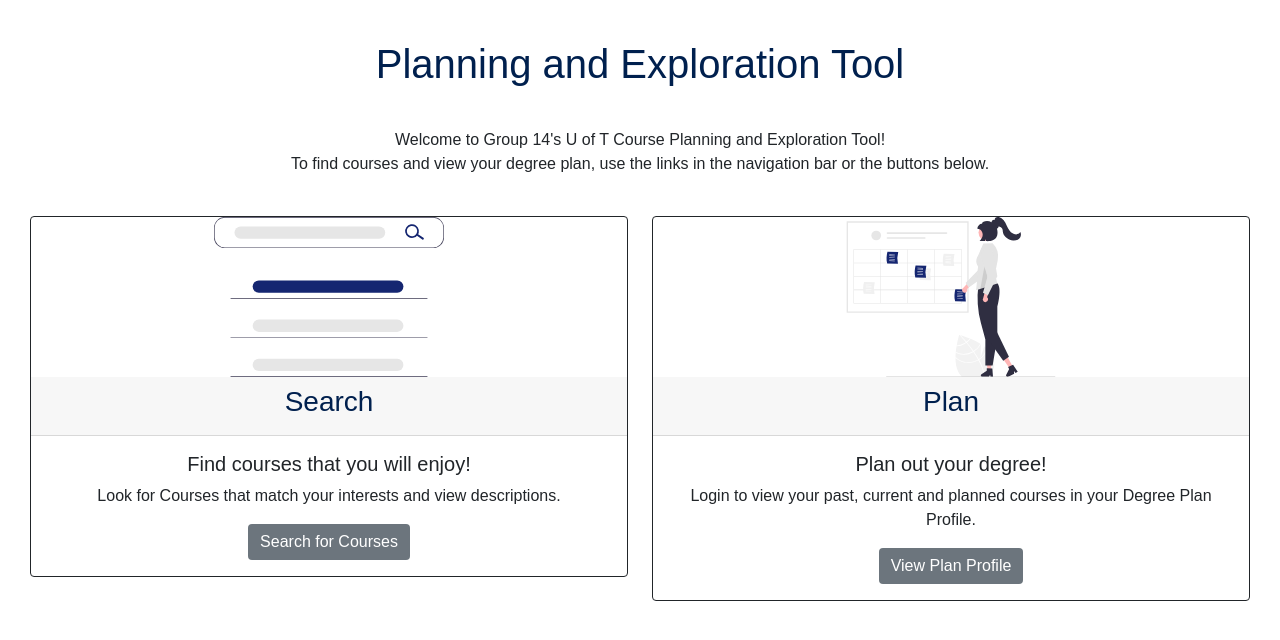
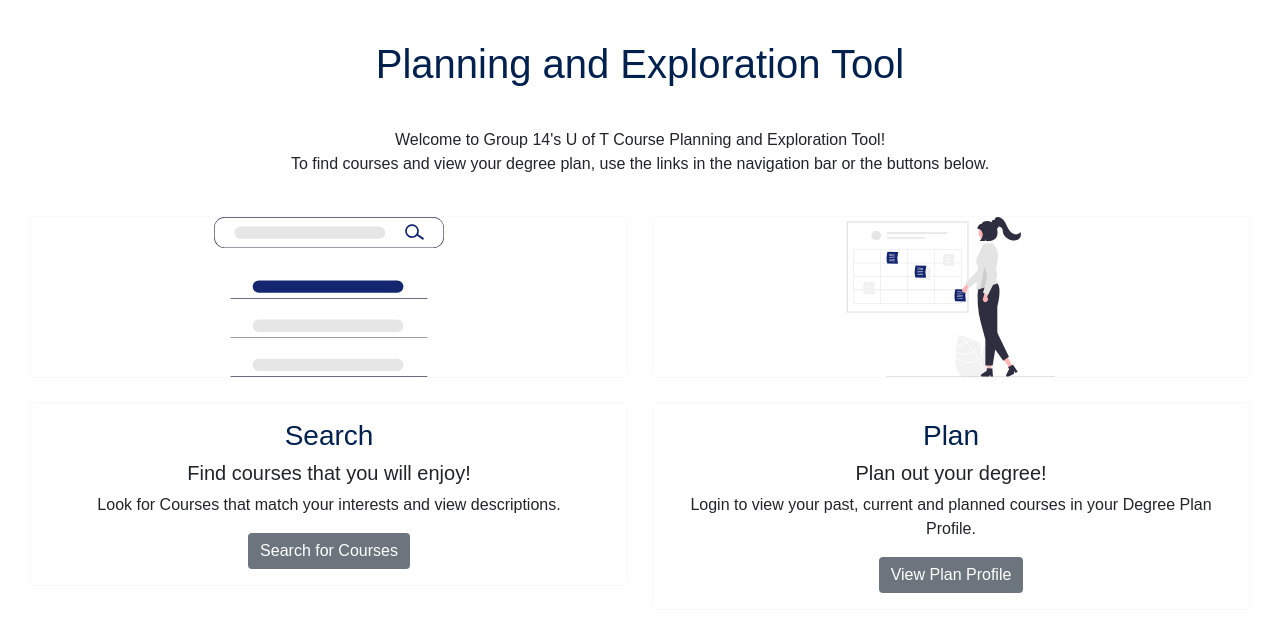
Before and after one commit to ECE444-2021Fall/project1-education-pathways-group-14-commuters, a Flask app: template templates/index.html in a window 1280 px wide. Shown: the part 100-740 px from the top of the page. Run offline with Flask 2, Linux system fonts and the light colour scheme; the template is opened without the code that fills it, so the values that code supplies are empty; parts of the project's set-up code (start-up, migrations or seed data) failed here and were passed over; some libraries are stand-ins or nearby versions.

Commit message:
Changed display to grid of cards.

```diff
--- a/templates/index.html
+++ b/templates/index.html
@@ -15,9 +15,50 @@
     To find courses and view your degree plan, use the links in the navigation bar or the buttons below.</p>
 </div>
 <div id="description-section">
-  <div class="row">
+
+  <div class="row row-cols-1 row-cols-md-2 g-4">
+
+    <div class="col-md-6">
+      <div class="card border-light text-center">
+        <img src="/static/undraw_search_re_x5gq.svg" class="card-img" alt="Search">
+      </div>
+    </div>
+
+    <div class="col-md-6">
+      <div class="card border-light text-center">
+        <img src="/static/undraw_events_re_98ue.svg" class="card-img" alt="Plan">
+      </div>
+    </div>
+
+    <div class="col-md-6">
+      <div class="card border-light text-center">
+        <div class="card-body">
+          <h3>Search</h3>
+          <h5 class="card-title">Find courses that you will enjoy!</h5>
+          <p class="card-text"> Look for Courses that match your interests and view
+            descriptions.</p>
+          <a href="/search" class="btn btn-secondary">Search for Courses</a>
+        </div>
+      </div>
+    </div>
+
+    <div class="col-md-6">
+      <div class="card border-light text-center">
+        <div class="card-body">
+          <h3>Plan</h3>
+          <h5 class="card-title">Plan out your degree!</h5>
+          <p class="card-text">Login to view your past, current and planned courses in your Degree Plan Profile.</p>
+          <a href="/plan" class="btn btn-secondary">View Plan Profile</a>
+        </div>
+        </div>
+      </div>
+    </div>
+
+  </div>
+
+  <!--<div class="row">
     <div class="col-sm-6">
-      <div class="card border-dark mb-3 text-center">
+      <div class="card border-light text-center">
         <img src="/static/undraw_search_re_x5gq.svg" class="card-img-top" alt="Search">
         <div class="card-header">
           <h3>Search</h3>
@@ -31,7 +72,7 @@
       </div>
     </div>
     <div class="col-sm-6">
-      <div class="card border-dark mb-3 text-center">
+      <div class="card border-light text-center">
         <img src="/static/undraw_events_re_98ue.svg" class="card-img-top" alt="Plan">
         <div class="card-header">
           <h3>Plan</h3>
@@ -44,5 +85,5 @@
       </div>
     </div>
   </div>
-</div>
+</div>-->
 {% endblock %}
```
